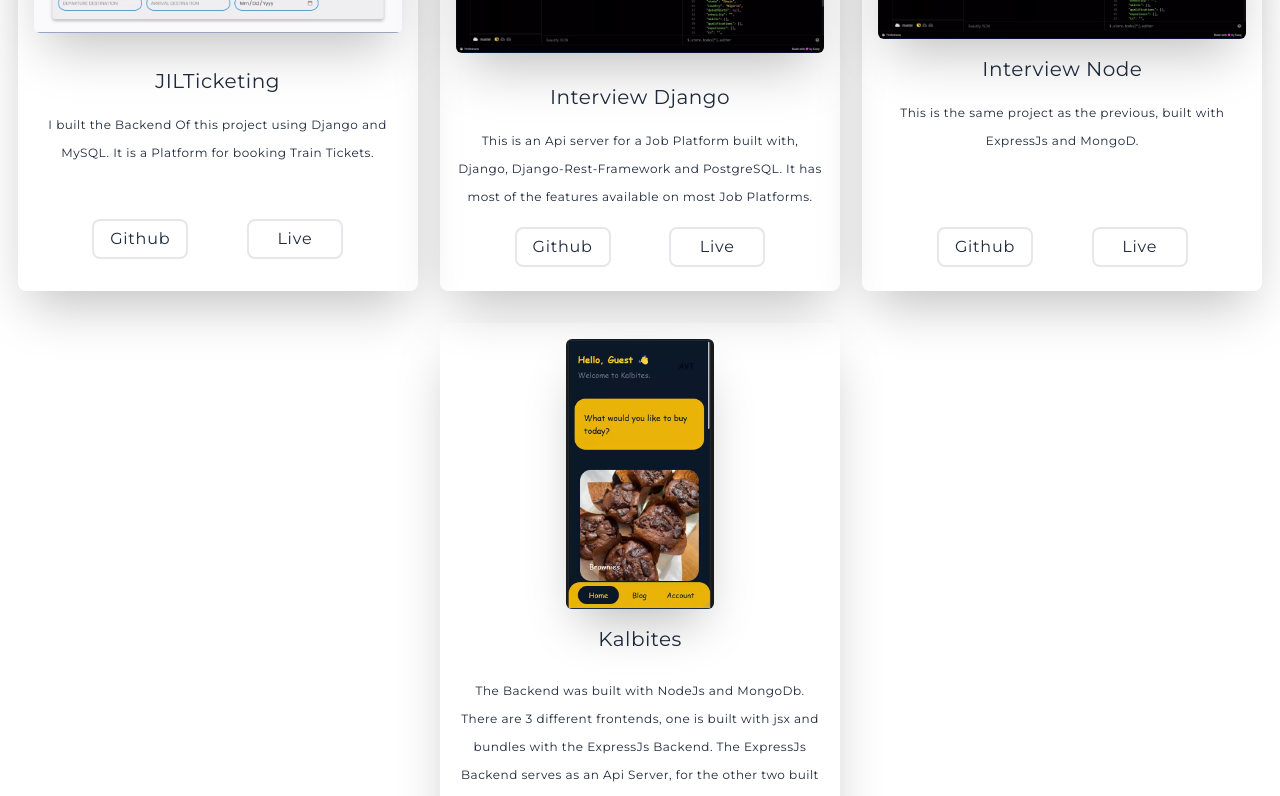
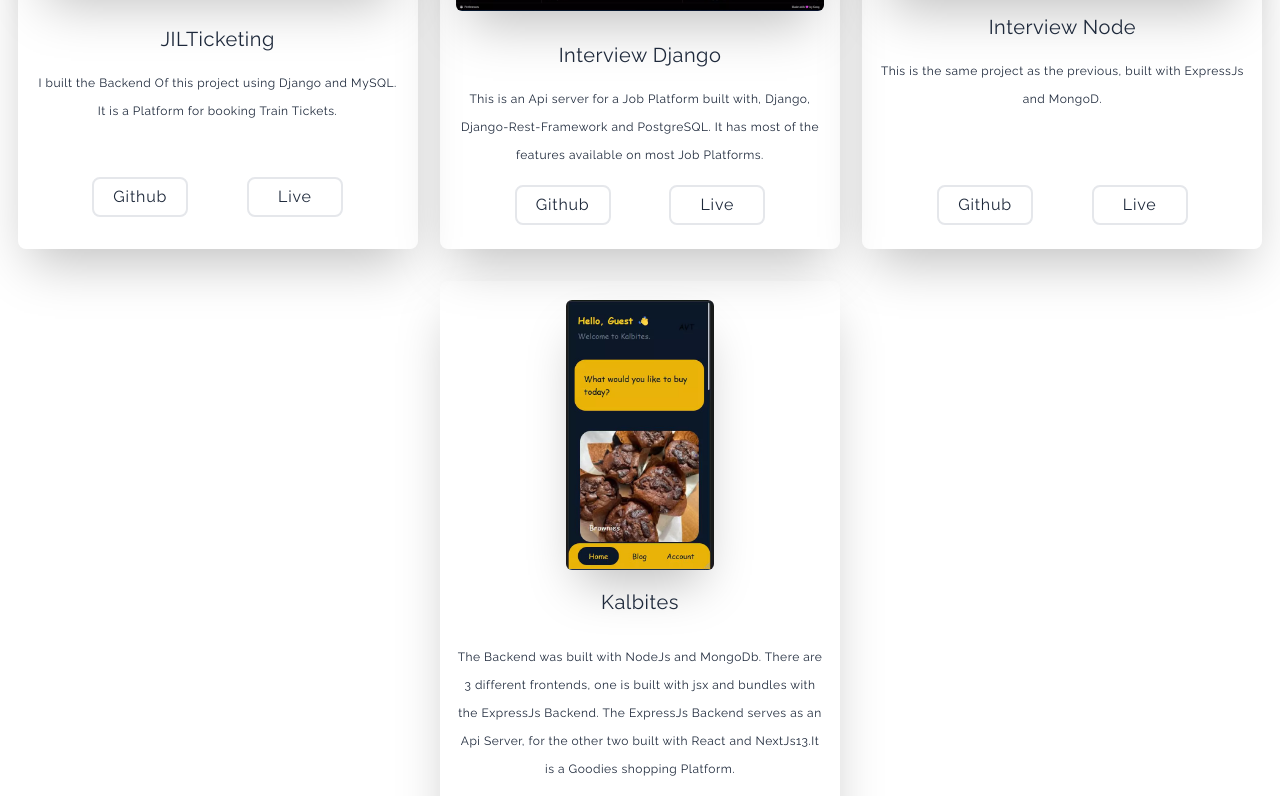
Before and after one commit to captjay98/portfolio, a Next.js app: page / in a window 1280 px wide. Shown: the part 3301-4097 px from the top of the page. Built offline with nearby package versions, Linux system fonts and the light colour scheme.

Commit message:
Added analytics and changed fonts

```diff
--- a/app/layout.js
+++ b/app/layout.js
@@ -1,8 +1,8 @@
+import { Analytics } from "@vercel/analytics/react";
 import "@styles/globals.css";
-import { Montserrat } from "next/font/google";
-
-const montserrat = Montserrat({
-  weight: "400",
+import { Raleway } from "next/font/google";
+const raleway = Raleway({
+  weight: "400,500,600,700",
   subsets: ["latin"],
 });
 
@@ -15,8 +15,10 @@ const RootLayout = ({ children }) => {
   return (
     <html lang="en">
       <body className="bg-white dark:bg-black text-slate-200">
-        <div className="main "></div>
-        <main className={montserrat.className}>{children}</main>
+        <div className="main"></div>
+        <main className={raleway.className}>
+          {children} <Analytics />
+        </main>
       </body>
     </html>
   );
@@ -31,6 +33,12 @@ const RootLayout = ({ children }) => {
 // import { Inter } from "next/font/google";
 // import { Poppins } from "next/font/google";
 // import { Raleway } from "next/font/google";
+// import { Montserrat } from "next/font/google";
+//
+//const montserrat = Montserrat({
+//   weight: "400",
+//   subsets: ["latin"],
+// });
 
 // const roboto = Roboto({
 //   weight: "400",
--- a/package.json
+++ b/package.json
@@ -9,10 +9,11 @@
     "lint": "next lint"
   },
   "dependencies": {
+    "@vercel/analytics": "^1.1.1",
     "autoprefixer": "10.4.14",
     "eslint": "8.45.0",
     "eslint-config-next": "13.4.12",
-    "next": "13.4.12",
+    "next": "^13.5.6",
     "postcss": "8.4.27",
     "react": "18.2.0",
     "react-dom": "18.2.0",
```
